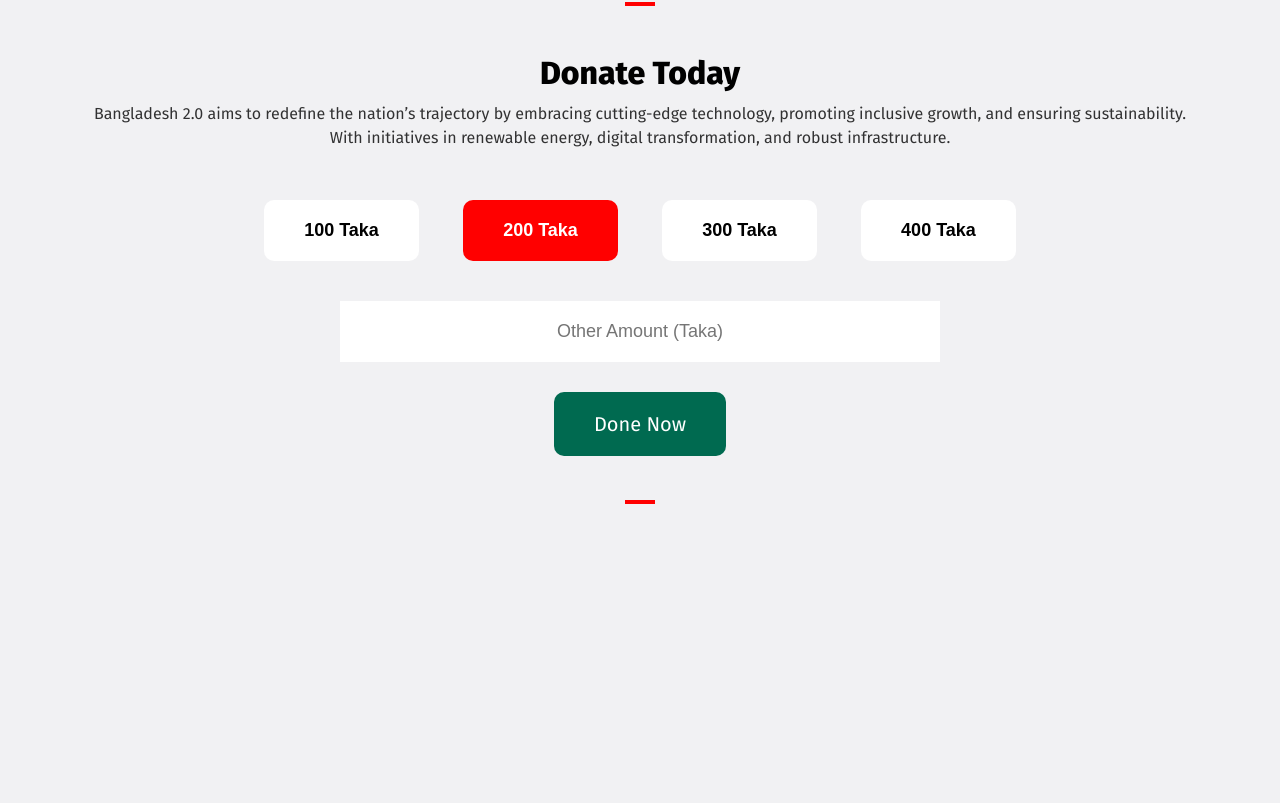
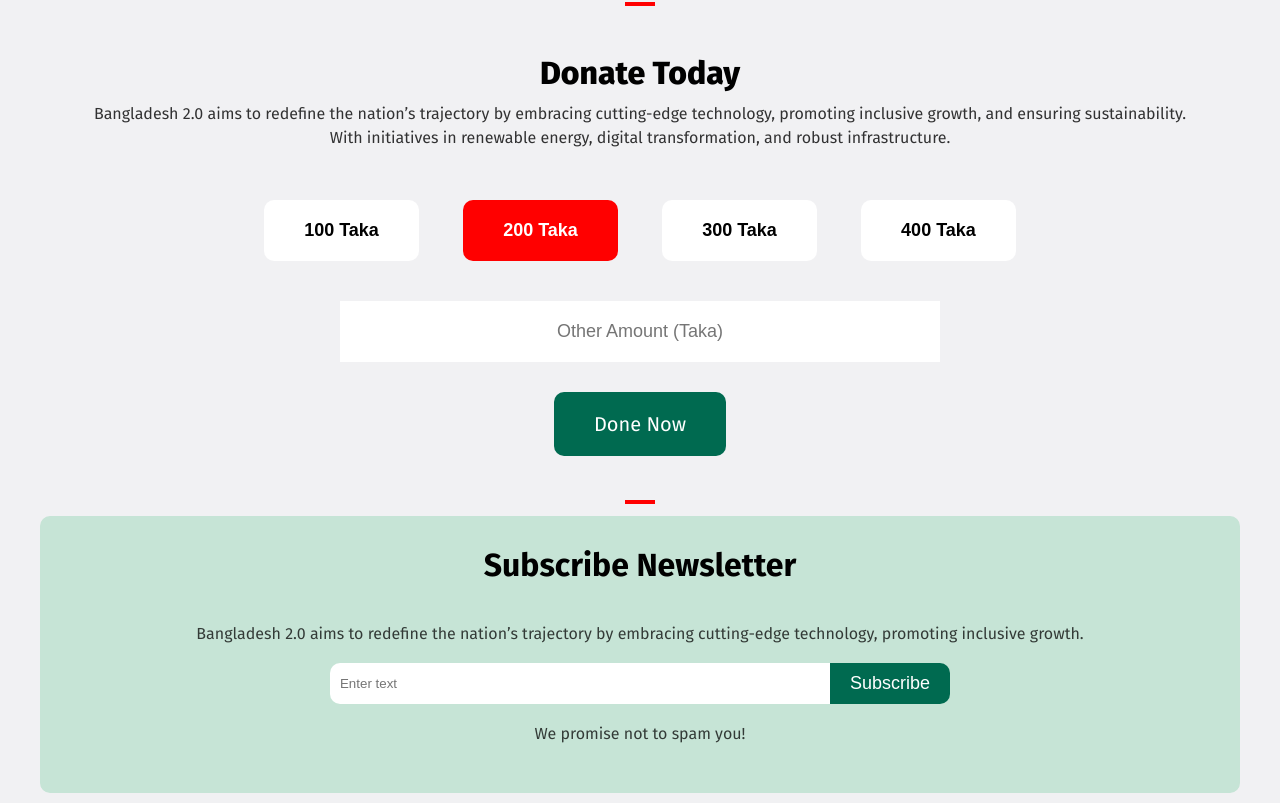
Before and after one commit to mdsamiulislam54/Bangladesh_2.0, a plain HTML site: page index.html in a window 1280 px wide. Shown: the part 2663-3466 px from the top of the page. Before the commit the page ends 3169 px from the top, so only its background shows below. Drawn offline with Linux system fonts and the light colour scheme.

Commit message:
newsletter section add

```diff
--- a/index.html
+++ b/index.html
@@ -232,7 +232,18 @@
           <a href="/">Done Now</a>
       </div>
      </div>
+     <div class="newsletter_section">
+      <div class="newsletter_container">
+        <h2>Subscribe Newsletter</h2>
+        <p>Bangladesh 2.0 aims to redefine the nation’s trajectory by embracing cutting-edge technology, promoting inclusive growth.</p>
+        <div class="input_button_container">
+          <input type="text" placeholder="Enter text">
+          <button>Subscribe</button>
+      </div>
 
+        <p>We promise not to spam you!</p>
+      </div>
+     </div>
   </main>
   <footer></footer>
 </body>
--- a/style/style.css
+++ b/style/style.css
@@ -427,3 +427,52 @@ table tr td {
     background-color: red;
 }
 /* donate container styles  end ..........*/
+
+/* news letter styles start .............*/
+.newsletter_section{
+    background-color: var(--background-color);
+    border-radius: 10px;
+    margin: 10px 0px;
+}
+.newsletter_container{
+    display: flex;
+    justify-content: center;
+    align-items: center;
+    flex-direction: column;
+    padding: 30px;
+}
+.newsletter_container > h2{
+    margin-bottom: 20px;
+    font-size: 32px;
+    font-weight: bold;
+}
+.newsletter_container > p{
+    margin: 20px 0px;
+    font-size: 16px;
+    font-weight: normal;
+    color: rgba(0, 0, 0, 0.744);
+}
+.input_button_container{
+    display: flex;
+}
+.input_button_container > input{
+    padding: 10px;
+    width: 500px;
+    border-top-left-radius: 10px;
+    border-bottom-left-radius: 10px;
+    border: none;
+    outline: none;
+}
+.input_button_container> button{
+    padding: 10px 20px;
+    font-size: 18px;
+    background-color: var(--button-bg-color);
+    color: #fff;
+    transition: all linear 0.3s;
+    border: none;
+    border-top-right-radius: 10px;
+    border-bottom-right-radius: 10px;
+}
+.input_button_container> button:hover{
+    background-color: red;
+}
```
